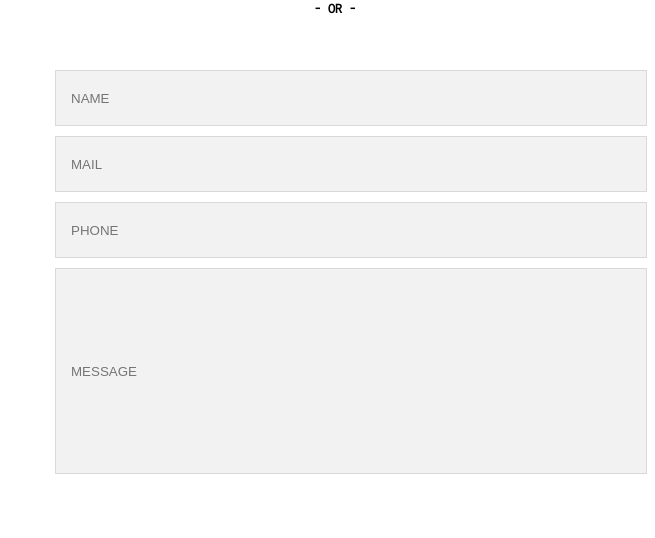
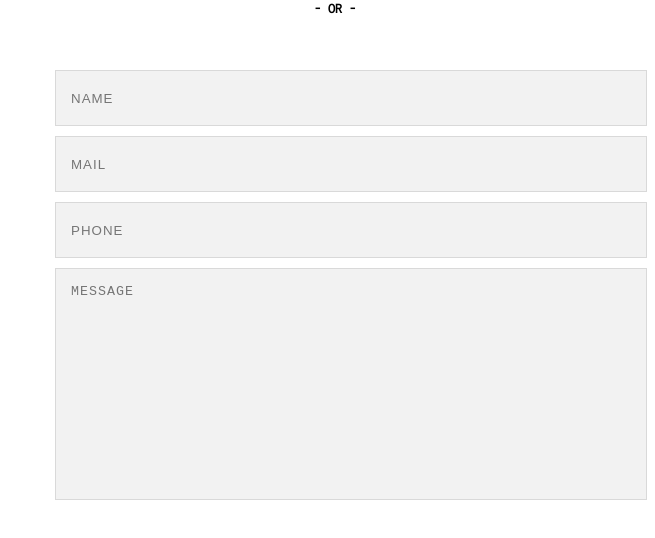
Before and after one commit to flos91/Flos-Project, a plain HTML site: page index.html in a window 1280 px wide. Shown: the part 2732-3270 px from the top of the page, without its empty margins (625-1280 px from the left). Drawn offline with Linux system fonts and the light colour scheme.

Commit message:
Add files via upload

```diff
--- a/index.html
+++ b/index.html
@@ -112,7 +112,7 @@
       <br>
     <input class="contact-formular-row" type="tel" name="your-phone" placeholder="PHONE">
       <br>
-    <input class="contact-formular-row-message" type="text" name="MESSAGE" placeholder="MESSAGE">
+    <textarea class="contact-formular-row-message" name="MESSAGE" placeholder="MESSAGE"></textarea>
   </div>
 
 </div>
--- a/style.css
+++ b/style.css
@@ -113,6 +113,7 @@ position: fixed;
   height: 50px;
   padding: 2px 15px;
   margin-top: 10px;
+  letter-spacing: 1px;
 }
 
 .contact-formular-row-message{
@@ -120,6 +121,8 @@ position: fixed;
   border: thin solid #d9d9d9;
   width: 100%;
   height: 200px;
-  padding: 2px 15px;
+  padding: 15px 15px;
   margin-top: 10px;
+  resize: none;
+  letter-spacing: 1px;
 }
```
